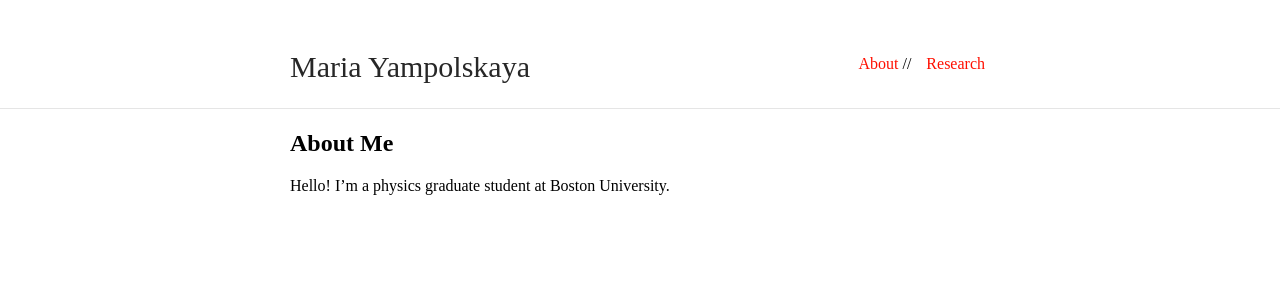
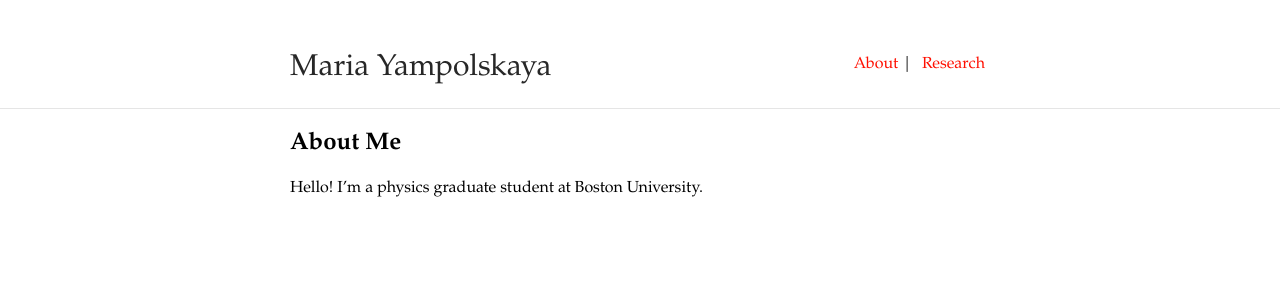
Before and after one commit to maria-yampolskaya/maria-yampolskaya.github.io, a Jekyll site: the page built from index.md, in a window 1280 px wide. Shown: the top 300 px of the page. Built offline with Jekyll 4.4.1, drawn with Linux system fonts in a browser that asks for light colours; some web fonts are replaced; our own code applies the rules of GitHub Pages for plain Markdown files.

Commit message:
small changes

```diff
--- a/_layouts/default.html
+++ b/_layouts/default.html
@@ -21,7 +21,7 @@
         {% assign url = site.url | append: site.baseurl | append: page.url %}
     {% endif %}
     <meta name="description" content="{{ desc }}">
-    <link href='https://fonts.googleapis.com/css?family=Kufam:400,700' rel='stylesheet' type='text/css'>
+    <link href='https://fonts.googleapis.com/css?family=Palatino:400,700' rel='stylesheet' type='text/css'>
     <link rel="alternate" type="application/rss+xml" title="{{ site.title }} RSS" href="/feed.xml" />
     <link rel="stylesheet" href="{{ site.baseurl }}/css/main.css">
     {% if site.favicon %}
@@ -68,7 +68,7 @@
                         <li class="alignable pull-left nav-list"><a href="{{ x.link }}">{{ x.name }}</a>
                     {% endif %}
                     {% if forloop.last == false %}
-                        //
+                        |
                     {% endif %}
                         </li>
                 {% endfor %}
--- a/_sass/_style.scss
+++ b/_sass/_style.scss
@@ -11,7 +11,7 @@ html {
 }
 body {
     margin: 0;
-    font-family: "Kufam";
+    font-family: "Palatino";
     height: 100%;
 }
 a {
@@ -48,7 +48,7 @@ hr {
 }
 .nav-list {
     list-style-type: none;
-    margin: 0 5px 0 10px;
+    margin: 0 5px 0 5px;
 }
 .alignable {
     display: inline-block;
```
